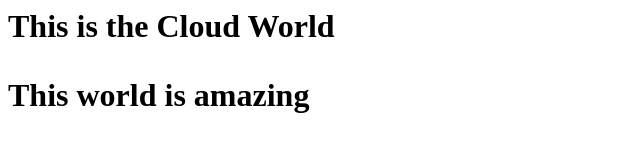
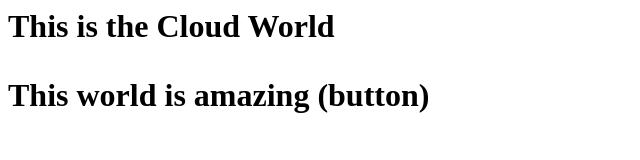
Before and after one commit to Surya058/LocalRepo, a plain HTML site: page index.html in a window 1280 px wide. Shown: the whole page, without its empty margins (0-640 px from the left). Drawn offline with Linux system fonts and the light colour scheme.

Commit message:
made a change

```diff
--- a/index.html
+++ b/index.html
@@ -1,2 +1,2 @@
 <h1>This is the Cloud World<h1>
-    <p> This world is amazing<p>
+    <p> This world is amazing (button)<p>
```
